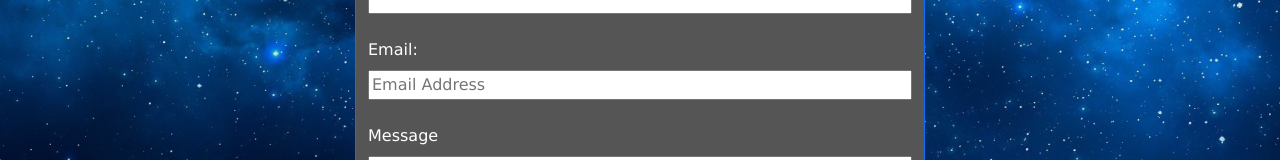
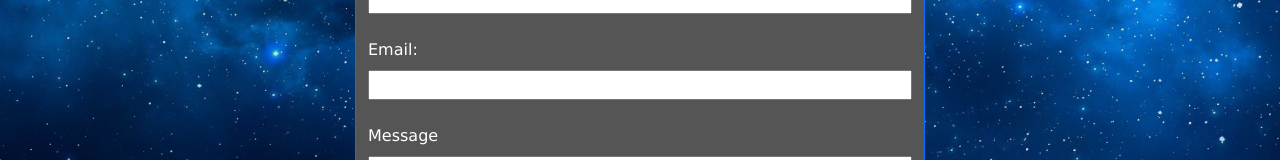
Before and after one commit to Mvalljo/HW2-ProfessionalPortfolio-MV, a React (Create React App) app: page /contact in a window 1280 px wide. Shown: the part 466-626 px from the top of the page. Built offline with nearby package versions, Linux system fonts and the light colour scheme.

Commit message:
remove placeholder for email

```diff
--- a/src/components/Contact.js
+++ b/src/components/Contact.js
@@ -48,7 +48,6 @@ function AboutMe() {
               <input
                 type="text"
                 name="email"
-                placeholder="Email Address"
                 className="mb-4 text-dark"
                 required
               />
```
